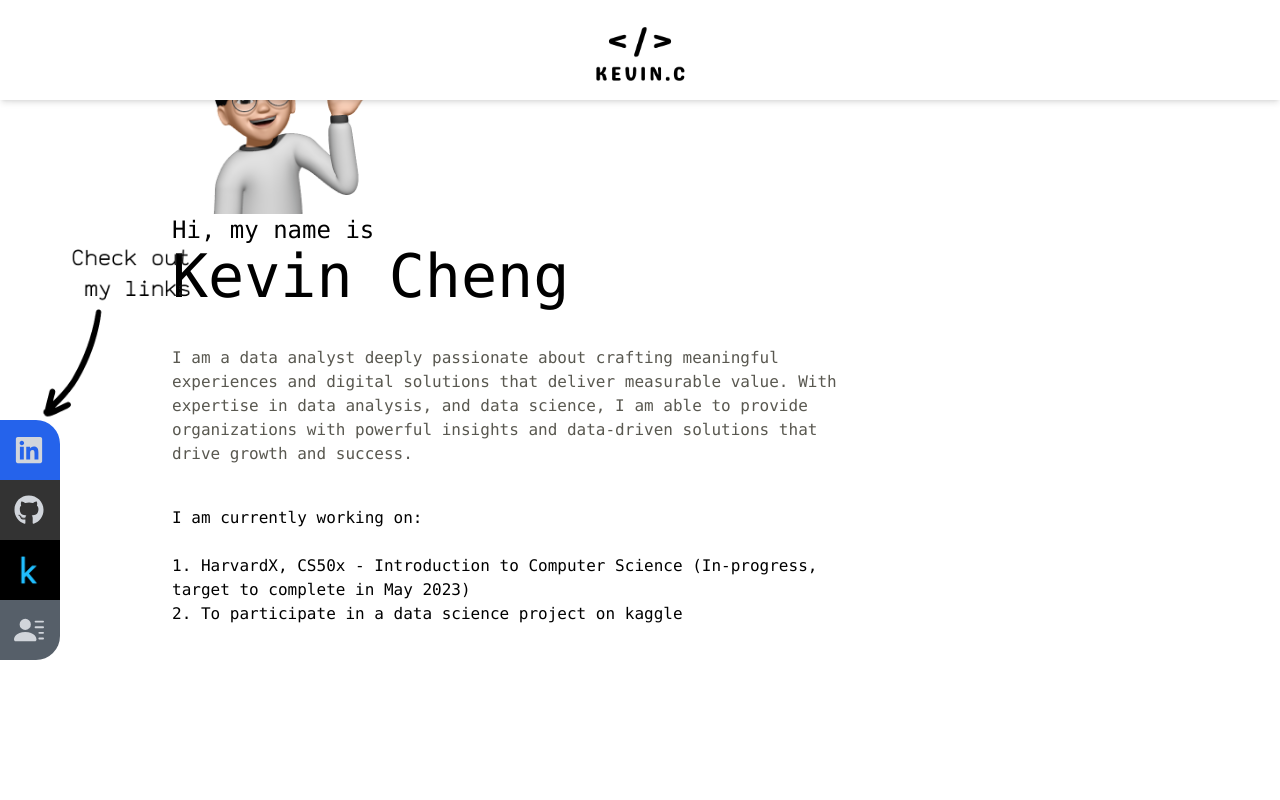
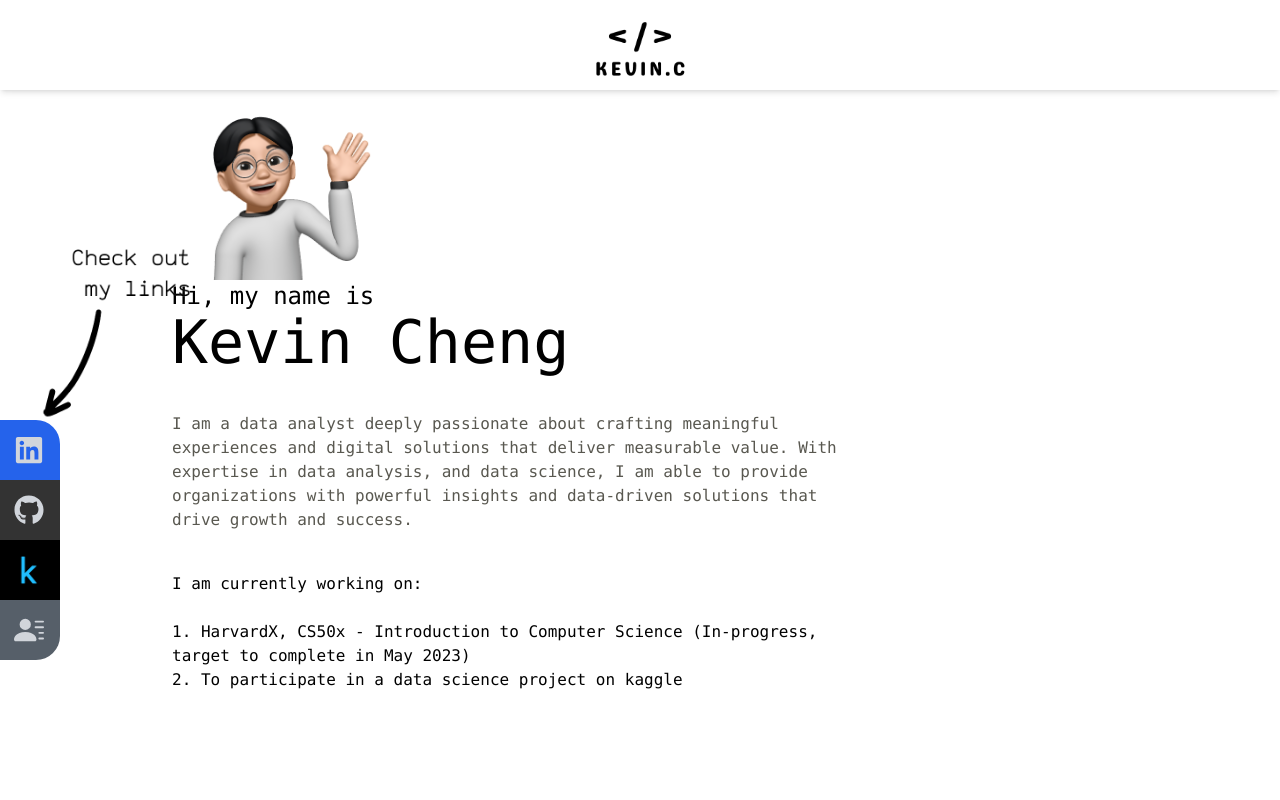
Before and after one commit to ckwokhong/kevincheng.github.io, a React (Create React App) app: page / in a window 1280 px wide. Shown: the top 800 px of the page. Built offline with nearby package versions, Linux system fonts and the light colour scheme; the HTML template or start-up script is replaced by a standard one.

Commit message:
updated home spacing

```diff
--- a/src/components/Home.jsx
+++ b/src/components/Home.jsx
@@ -7,9 +7,9 @@ import { fadeIn } from "../variants";
 
 const Home = () => {
   return (
-    <div name="home" className="w-full h-screen bg-[#fff] font-mono">
+    <div name="home" className="w-full h-screen  bg-[#fff] font-mono">
       {/* Container */}
-      <div className="max-w-[1000px] mx-auto h-full px-8 flex flex-col justify-center ">
+      <div className=" max-w-[1000px] mx-auto py-20 px-8 flex flex-col justify-center">
         {/* Memoji */}
         <div className="inline-block justify-center">
           <img src={Hi} alt="Hi" style={{ width: "200px" }}></img>
--- a/src/components/Navbar.jsx
+++ b/src/components/Navbar.jsx
@@ -19,7 +19,7 @@ const Navbar = () => {
   const handleClick = () => setNav(!nav);
 
   return (
-    <div className="fixed w-full h-[100px] flex justify-center items-center px-3 bg-[#fff] text-black shadow-md">
+    <div className="fixed w-full h-[90px] flex justify-center items-center px-3 bg-[#fff] text-black shadow-md">
       <div>
         <img src={Logo} alt="Logo Image" style={{ width: "180px" }}></img>
       </div>
```
Also changed, not shown: public/index.html (+0 -10 lines), 11 other files (tests, documents, lock files or other folders).
